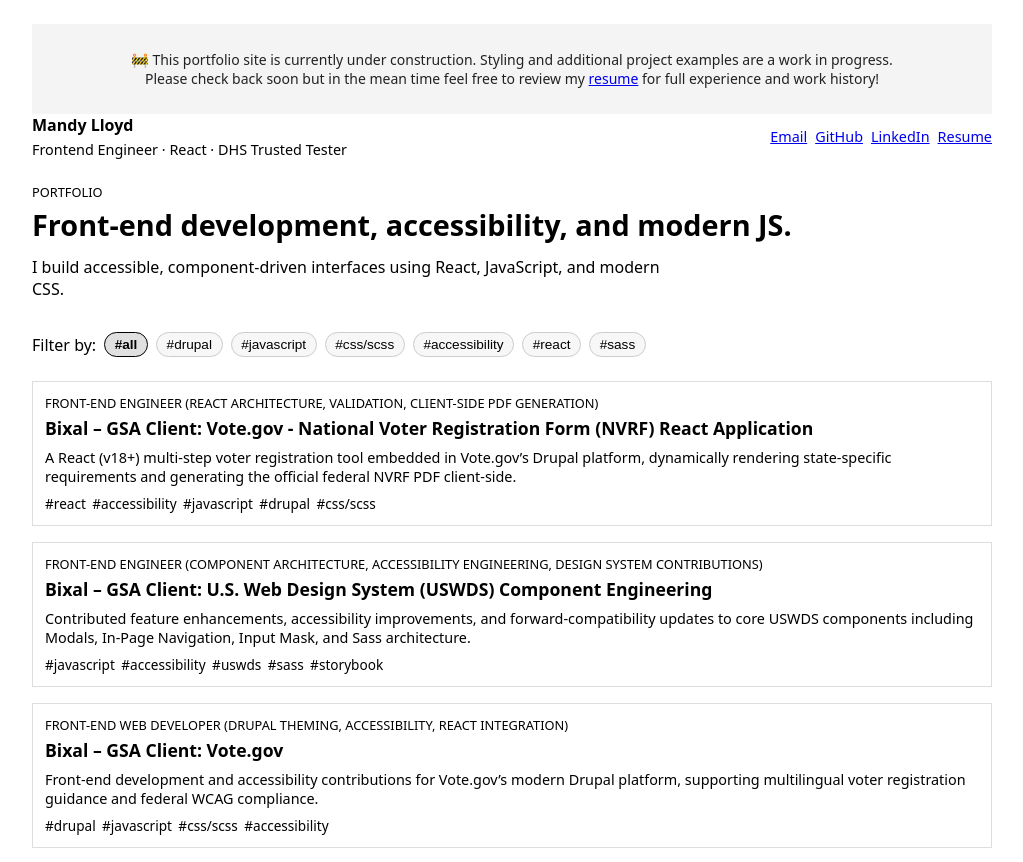
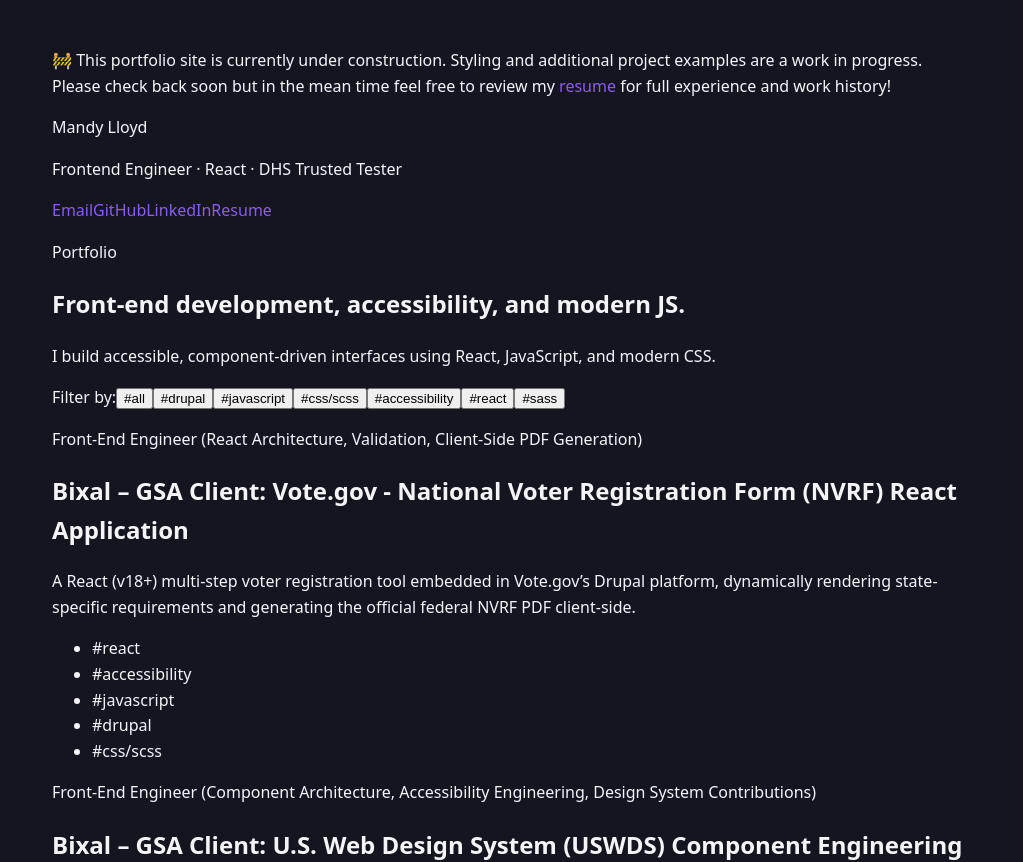
Before and after one commit to mandylloyd/portfolio, a React (Vite) app: page / in a window 1280 px wide. Shown: the top 862 px of the page, without its empty margins (128-1151 px from the left). Built offline with nearby package versions, Linux system fonts and the light colour scheme.

Commit message:
strip old styling, implement tokens and basic layout styling

```diff
--- a/src/App.css
+++ b/src/App.css
@@ -1,8 +1,58 @@
+/* Design tokens */
+
+:root {
+  --bg: #151520;
+  --surface: #1e1e2a;
+  --surface-elevated: #252538;
+  --border: #333347;
+
+  --text-primary: #f4f4f8;
+  --text-secondary: #b4b4c7;
+
+  --accent: #8b5cf6;
+  --accent-hover: #7c3aed;
+
+  --tag-bg: #312e81;
+  --tag-text: #e0e7ff;
+
+  --focus: #a78bfa;
+
+  --shadow-sm: 0 4px 12px rgba(0, 0, 0, 0.45);
+  --shadow-md: 0 12px 30px rgba(0, 0, 0, 0.6);
+
+  --radius-sm: 6px;
+  --radius-md: 14px;
+}
+
 /* Basic layout */
+
+*,
+*::before,
+*::after {
+  box-sizing: border-box;
+}
 
 body {
   margin: 0;
   font-family: system-ui, -apple-system, BlinkMacSystemFont, "Segoe UI", sans-serif;
+  background: var(--bg);
+  color: var(--text-primary);
+  line-height: 1.6;
+}
+
+a {
+  color: var(--accent);
+  text-decoration: none;
+}
+
+a:hover {
+  text-decoration: underline;
+}
+
+a:focus-visible,
+button:focus-visible {
+  outline: 3px solid var(--focus);
+  outline-offset: 2px;
 }
 
 .app-root {
@@ -12,225 +62,5 @@
 .app-shell {
   max-width: 960px;
   margin: 0 auto;
-  padding: 1.5rem 1rem 3rem;
+  padding: 2rem 1.25rem 3rem;
 }
-
-/* Banner */
-
-.construction-banner {
-  background: #f4f4f4;
-  color: #222;
-  text-align: center;
-  padding: 12px 16px;
-  font-size: 14px;
-}
-
-.construction-banner a {
-  text-decoration: underline;
-  font-weight: 500;
-}
-
-
-/* Header */
-
-.app-header {
-  margin-bottom: 1.5rem;
-}
-
-.header-inner {
-  display: flex;
-  align-items: center;
-  justify-content: space-between;
-  gap: 1rem;
-}
-
-.header-left {
-  display: flex;
-  flex-direction: column;
-}
-
-.header-name {
-  font-weight: 600;
-  margin: 0;
-}
-
-.header-role {
-  margin: 0.25rem 0 0;
-  font-size: 0.9rem;
-}
-
-.header-links {
-  display: flex;
-  flex-wrap: wrap;
-  gap: 0.5rem;
-}
-
-.header-links a {
-  font-size: 0.9rem;
-}
-
-/* Hero */
-
-.hero {
-  margin-bottom: 2rem;
-}
-
-.hero-eyebrow {
-  margin: 0;
-  font-size: 0.8rem;
-  text-transform: uppercase;
-}
-
-.hero-title {
-  margin: 0.25rem 0 0.75rem;
-  font-size: 1.8rem;
-}
-
-.hero-text {
-  margin: 0 0 0.75rem;
-  max-width: 40rem;
-}
-
-.hero-keywords {
-  display: flex;
-  flex-wrap: wrap;
-  gap: 0.5rem;
-  padding: 0;
-  margin: 0;
-  list-style: none;
-  font-size: 0.9rem;
-}
-
-/* Filter bar */
-
-.filter-bar {
-  display: flex;
-  flex-wrap: wrap;
-  gap: 0.5rem;
-  align-items: center;
-  margin-bottom: 1.5rem;
-}
-
-/* Base style for filter buttons */
-.filter-button {
-  font-size: 0.85rem;
-  padding: 0.25rem 0.6rem;
-  border-radius: 999px;
-  border: 1px solid #ccc;
-  background: #f7f7f7;
-  cursor: pointer;
-}
-
-/* .filter-button--all {
-} */
-
-/* Active (selected) state */
-.filter-button--active {
-  border-color: #000;
-  background: #e0e0e0;
-  font-weight: 600;
-}
-
-
-/* Project grid */
-
-.project-grid {
-  display: grid;
-  gap: 1rem;
-}
-
-.project-card {
-  border: 1px solid #ddd;
-  padding: 0.75rem;
-  cursor: pointer;
-}
-
-.project-card:focus-visible {
-  outline: 2px solid blue;
-}
-
-.project-role {
-  margin: 0 0 0.25rem;
-  font-size: 0.8rem;
-  text-transform: uppercase;
-}
-
-.project-title {
-  margin: 0 0 0.5rem;
-  font-size: 1.1rem;
-}
-
-.project-short {
-  margin: 0 0 0.5rem;
-  font-size: 0.9rem;
-}
-
-.project-tags {
-  margin: 0;
-  padding: 0;
-  list-style: none;
-  display: flex;
-  flex-wrap: wrap;
-  gap: 0.4rem;
-  font-size: 0.85rem;
-}
-
-/* Modal */
-
-.modal-backdrop {
-  position: fixed;
-  inset: 0;
-  background: rgba(0, 0, 0, 0.35);
-  display: flex;
-  align-items: center;
-  justify-content: center;
-  padding: 1rem;
-}
-
-.modal {
-  background: #fff;
-  max-width: 640px;
-  width: 100%;
-  max-height: 80vh;
-  overflow: auto;
-  padding: 1rem;
-  border-radius: 4px;
-}
-
-.modal-header {
-  display: flex;
-  justify-content: space-between;
-  align-items: flex-start;
-  gap: 1rem;
-  margin-bottom: 1rem;
-}
-
-.modal-body section + section {
-  margin-top: 1rem;
-}
-
-.modal-role {
-  margin: 0.25rem 0 0;
-  font-size: 0.9rem;
-}
-
-.modal-links {
-  padding-left: 1.2rem;
-}
-
-/* Footer */
-
-.footer-note {
-  margin-top: 2rem;
-  font-size: 0.85rem;
-  color: #555;
-}
-
-/* Small screens */
-
-@media (max-width: 600px) {
-  .header-inner {
-    flex-direction: column;
-    align-items: flex-start;
-  }
-}
```
